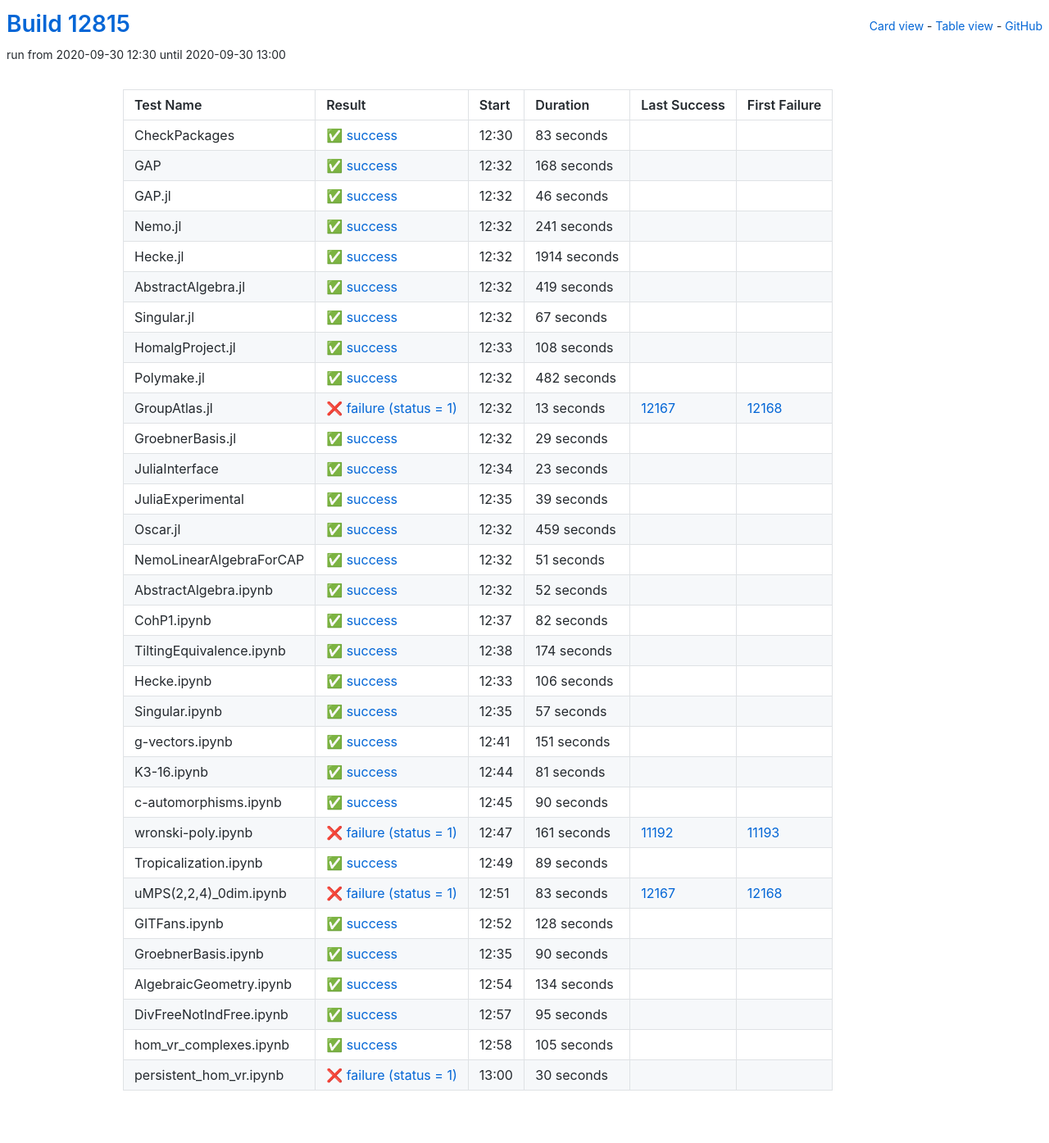
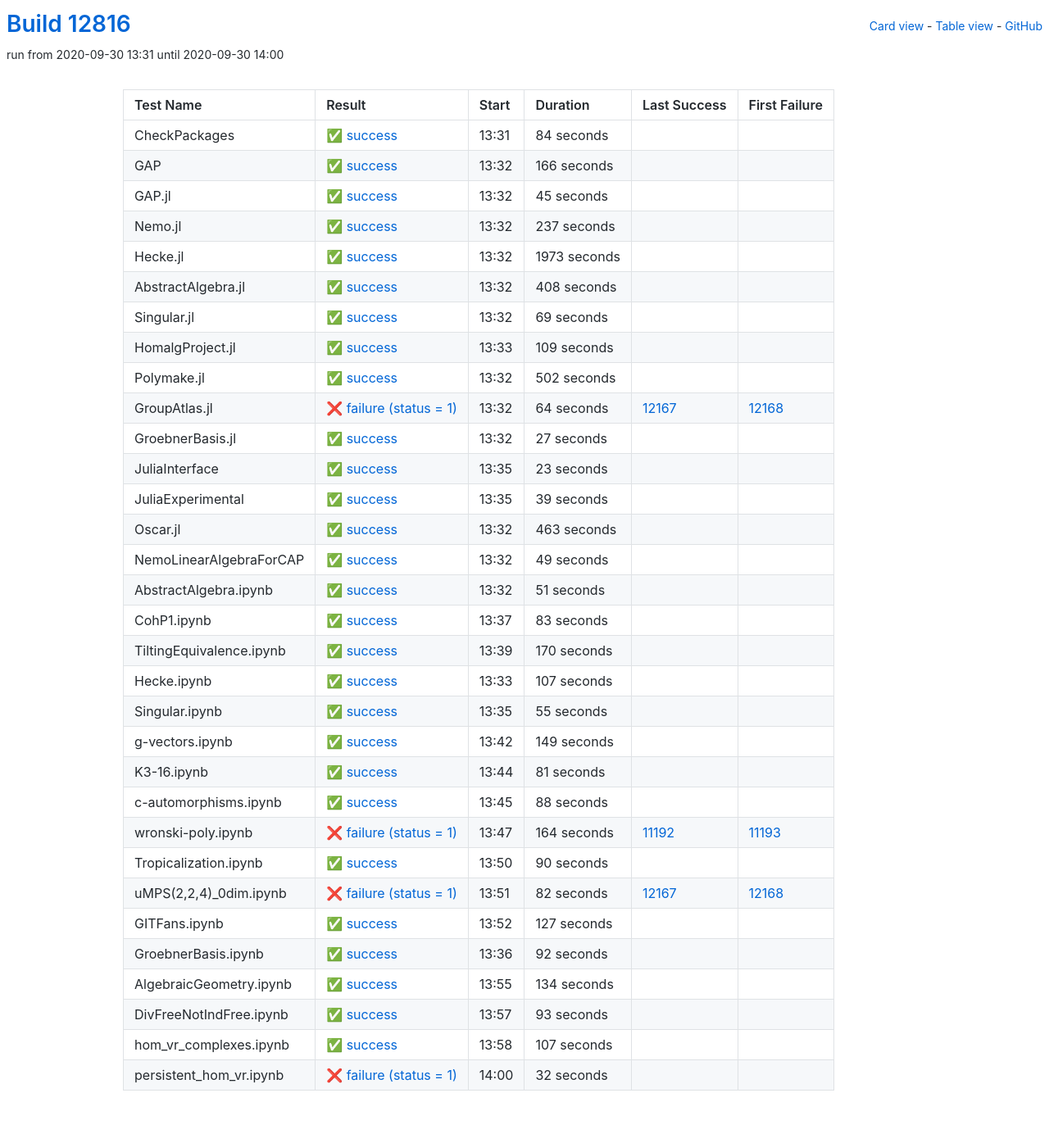
Before and after one commit to oscar-system/oscar-ci-status, a Jekyll site: the page built from table.html, in a window 1280 px wide. Shown: the whole page at 82% size. Built offline with Jekyll 4.4.1, drawn with Linux system fonts in a browser that asks for light colours.

Commit message:
Build #12816

```diff
--- a/_data/ci.yml
+++ b/_data/ci.yml
@@ -1,6 +1,6 @@
 ---
-build: 12815
-build_url: https://oscarci.mathematik.uni-kl.de/job/oscar/12815/
+build: 12816
+build_url: https://oscarci.mathematik.uni-kl.de/job/oscar/12816/
 job: oscar
 organization: oscar-system
 repo: oscar-ci-status
@@ -8,140 +8,140 @@
 tests:
 - name: CheckPackages
   id: checkpackages
-  log: https://oscarci.mathematik.uni-kl.de/job/oscar/12815/artifact/logs/build-12815/CheckPackages.log
-  start: 2020-09-30 12:30
+  log: https://oscarci.mathematik.uni-kl.de/job/oscar/12816/artifact/logs/build-12816/CheckPackages.log
+  start: 2020-09-30 13:31
   success: true
   exitcode: 0
   status: success
-  duration: 83
+  duration: 84
   last_success: false
   last_success_url:
   first_failure: false
   first_failure_url:
 - name: GAP
   id: gap
-  log: https://oscarci.mathematik.uni-kl.de/job/oscar/12815/artifact/logs/build-12815/GAP.log
-  start: 2020-09-30 12:32
+  log: https://oscarci.mathematik.uni-kl.de/job/oscar/12816/artifact/logs/build-12816/GAP.log
+  start: 2020-09-30 13:32
   success: true
   exitcode: 0
   status: success
-  duration: 168
+  duration: 166
   last_success: false
   last_success_url:
   first_failure: false
   first_failure_url:
 - name: GAP.jl
   id: gap-jl
-  log: https://oscarci.mathematik.uni-kl.de/job/oscar/12815/artifact/logs/build-12815/GAP.jl.log
-  start: 2020-09-30 12:32
+  log: https://oscarci.mathematik.uni-kl.de/job/oscar/12816/artifact/logs/build-12816/GAP.jl.log
+  start: 2020-09-30 13:32
   success: true
   exitcode: 0
   status: success
-  duration: 46
+  duration: 45
   last_success: false
   last_success_url:
   first_failure: false
   first_failure_url:
 - name: Nemo.jl
   id: nemo-jl
-  log: https://oscarci.mathematik.uni-kl.de/job/oscar/12815/artifact/logs/build-12815/Nemo.jl.log
-  start: 2020-09-30 12:32
+  log: https://oscarci.mathematik.uni-kl.de/job/oscar/12816/artifact/logs/build-12816/Nemo.jl.log
+  start: 2020-09-30 13:32
   success: true
   exitcode: 0
   status: success
-  duration: 241
+  duration: 237
   last_success: false
   last_success_url:
   first_failure: false
   first_failure_url:
 - name: Hecke.jl
   id: hecke-jl
-  log: https://oscarci.mathematik.uni-kl.de/job/oscar/12815/artifact/logs/build-12815/Hecke.jl.log
-  start: 2020-09-30 12:32
+  log: https://oscarci.mathematik.uni-kl.de/job/oscar/12816/artifact/logs/build-12816/Hecke.jl.log
+  start: 2020-09-30 13:32
   success: true
   exitcode: 0
   status: success
-  duration: 1914
+  duration: 1973
   last_success: false
   last_success_url:
   first_failure: false
   first_failure_url:
 - name: AbstractAlgebra.jl
   id: abstractalgebra-jl
-  log: https://oscarci.mathematik.uni-kl.de/job/oscar/12815/artifact/logs/build-12815/AbstractAlgebra.jl.log
-  start: 2020-09-30 12:32
+  log: https://oscarci.mathematik.uni-kl.de/job/oscar/12816/artifact/logs/build-12816/AbstractAlgebra.jl.log
+  start: 2020-09-30 13:32
   success: true
   exitcode: 0
   status: success
-  duration: 419
+  duration: 408
   last_success: false
   last_success_url:
   first_failure: false
   first_failure_url:
 - name: Singular.jl
   id: singular-jl
-  log: https://oscarci.mathematik.uni-kl.de/job/oscar/12815/artifact/logs/build-12815/Singular.jl.log
-  start: 2020-09-30 12:32
+  log: https://oscarci.mathematik.uni-kl.de/job/oscar/12816/artifact/logs/build-12816/Singular.jl.log
+  start: 2020-09-30 13:32
   success: true
   exitcode: 0
   status: success
-  duration: 67
+  duration: 69
   last_success: false
   last_success_url:
   first_failure: false
   first_failure_url:
 - name: HomalgProject.jl
   id: homalgproject-jl
-  log: https://oscarci.mathematik.uni-kl.de/job/oscar/12815/artifact/logs/build-12815/HomalgProject.jl.log
-  start: 2020-09-30 12:33
+  log: https://oscarci.mathematik.uni-kl.de/job/oscar/12816/artifact/logs/build-12816/HomalgProject.jl.log
+  start: 2020-09-30 13:33
   success: true
   exitcode: 0
   status: success
-  duration: 108
+  duration: 109
   last_success: false
   last_success_url:
   first_failure: false
   first_failure_url:
 - name: Polymake.jl
   id: polymake-jl
-  log: https://oscarci.mathematik.uni-kl.de/job/oscar/12815/artifact/logs/build-12815/Polymake.jl.log
-  start: 2020-09-30 12:32
+  log: https://oscarci.mathematik.uni-kl.de/job/oscar/12816/artifact/logs/build-12816/Polymake.jl.log
+  start: 2020-09-30 13:32
   success: true
   exitcode: 0
   status: success
-  duration: 482
+  duration: 502
   last_success: false
   last_success_url:
   first_failure: false
   first_failure_url:
 - name: GroupAtlas.jl
   id: groupatlas-jl
-  log: https://oscarci.mathematik.uni-kl.de/job/oscar/12815/artifact/logs/build-12815/GroupAtlas.jl.log
-  start: 2020-09-30 12:32
+  log: https://oscarci.mathematik.uni-kl.de/job/oscar/12816/artifact/logs/build-12816/GroupAtlas.jl.log
+  start: 2020-09-30 13:32
   success: false
   exitcode: 1
   status: failure
-  duration: 13
+  duration: 64
   last_success: 12167
   last_success_url: https://oscarci.mathematik.uni-kl.de/job/oscar/12167/
   first_failure: 12168
   first_failure_url: https://oscarci.mathematik.uni-kl.de/job/oscar/12168/
 - name: GroebnerBasis.jl
   id: groebnerbasis-jl
-  log: https://oscarci.mathematik.uni-kl.de/job/oscar/12815/artifact/logs/build-12815/GroebnerBasis.jl.log
-  start: 2020-09-30 12:32
+  log: https://oscarci.mathematik.uni-kl.de/job/oscar/12816/artifact/logs/build-12816/GroebnerBasis.jl.log
+  start: 2020-09-30 13:32
   success: true
   exitcode: 0
   status: success
-  duration: 29
+  duration: 27
   last_success: false
   last_success_url:
   first_failure: false
   first_failure_url:
 - name: JuliaInterface
   id: juliainterface
-  log: https://oscarci.mathematik.uni-kl.de/job/oscar/12815/artifact/logs/build-12815/JuliaInterface.log
-  start: 2020-09-30 12:34
+  log: https://oscarci.mathematik.uni-kl.de/job/oscar/12816/artifact/logs/build-12816/JuliaInterface.log
+  start: 2020-09-30 13:35
   success: true
   exitcode: 0
   status: success
@@ -152,8 +152,8 @@
   first_failure_url:
 - name: JuliaExperimental
   id: juliaexperimental
-  log: https://oscarci.mathematik.uni-kl.de/job/oscar/12815/artifact/logs/build-12815/JuliaExperimental.log
-  start: 2020-09-30 12:35
+  log: https://oscarci.mathematik.uni-kl.de/job/oscar/12816/artifact/logs/build-12816/JuliaExperimental.log
+  start: 2020-09-30 13:35
   success: true
   exitcode: 0
   status: success
@@ -164,20 +164,32 @@
   first_failure_url:
 - name: Oscar.jl
   id: oscar-jl
-  log: https://oscarci.mathematik.uni-kl.de/job/oscar/12815/artifact/logs/build-12815/Oscar.jl.log
-  start: 2020-09-30 12:32
+  log: https://oscarci.mathematik.uni-kl.de/job/oscar/12816/artifact/logs/build-12816/Oscar.jl.log
+  start: 2020-09-30 13:32
   success: true
   exitcode: 0
   status: success
-  duration: 459
+  duration: 463
   last_success: false
   last_success_url:
   first_failure: false
   first_failure_url:
 - name: NemoLinearAlgebraForCAP
   id: nemolinearalgebraforcap
-  log: https://oscarci.mathematik.uni-kl.de/job/oscar/12815/artifact/logs/build-12815/NemoLinearAlgebraForCAP.log
-  start: 2020-09-30 12:32
+  log: https://oscarci.mathematik.uni-kl.de/job/oscar/12816/artifact/logs/build-12816/NemoLinearAlgebraForCAP.log
+  start: 2020-09-30 13:32
+  success: true
+  exitcode: 0
+  status: success
+  duration: 49
+  last_success: false
+  last_success_url:
+  first_failure: false
+  first_failure_url:
+- name: AbstractAlgebra.ipynb
+  id: abstractalgebra-ipynb
+  log: https://oscarci.mathematik.uni-kl.de/job/oscar/12816/artifact/logs/build-12816/AbstractAlgebra.ipynb.log
+  start: 2020-09-30 13:32
   success: true
   exitcode: 0
   status: success
@@ -186,82 +198,70 @@
   last_success_url:
   first_failure: false
   first_failure_url:
-- name: AbstractAlgebra.ipynb
-  id: abstractalgebra-ipynb
-  log: https://oscarci.mathematik.uni-kl.de/job/oscar/12815/artifact/logs/build-12815/AbstractAlgebra.ipynb.log
-  start: 2020-09-30 12:32
+- name: CohP1.ipynb
+  id: cohp1-ipynb
+  log: https://oscarci.mathematik.uni-kl.de/job/oscar/12816/artifact/logs/build-12816/CohP1.ipynb.log
+  start: 2020-09-30 13:37
   success: true
   exitcode: 0
   status: success
-  duration: 52
-  last_success: false
-  last_success_url:
-  first_failure: false
-  first_failure_url:
-- name: CohP1.ipynb
-  id: cohp1-ipynb
-  log: https://oscarci.mathematik.uni-kl.de/job/oscar/12815/artifact/logs/build-12815/CohP1.ipynb.log
-  start: 2020-09-30 12:37
-  success: true
-  exitcode: 0
-  status: success
-  duration: 82
+  duration: 83
   last_success: false
   last_success_url:
   first_failure: false
   first_failure_url:
 - name: TiltingEquivalence.ipynb
   id: tiltingequivalence-ipynb
-  log: https://oscarci.mathematik.uni-kl.de/job/oscar/12815/artifact/logs/build-12815/TiltingEquivalence.ipynb.log
-  start: 2020-09-30 12:38
+  log: https://oscarci.mathematik.uni-kl.de/job/oscar/12816/artifact/logs/build-12816/TiltingEquivalence.ipynb.log
+  start: 2020-09-30 13:39
   success: true
   exitcode: 0
   status: success
-  duration: 174
+  duration: 170
   last_success: false
   last_success_url:
   first_failure: false
   first_failure_url:
 - name: Hecke.ipynb
   id: hecke-ipynb
-  log: https://oscarci.mathematik.uni-kl.de/job/oscar/12815/artifact/logs/build-12815/Hecke.ipynb.log
-  start: 2020-09-30 12:33
+  log: https://oscarci.mathematik.uni-kl.de/job/oscar/12816/artifact/logs/build-12816/Hecke.ipynb.log
+  start: 2020-09-30 13:33
   success: true
   exitcode: 0
   status: success
-  duration: 106
+  duration: 107
   last_success: false
   last_success_url:
   first_failure: false
   first_failure_url:
 - name: Singular.ipynb
   id: singular-ipynb
-  log: https://oscarci.mathematik.uni-kl.de/job/oscar/12815/artifact/logs/build-12815/Singular.ipynb.log
-  start: 2020-09-30 12:35
+  log: https://oscarci.mathematik.uni-kl.de/job/oscar/12816/artifact/logs/build-12816/Singular.ipynb.log
+  start: 2020-09-30 13:35
   success: true
   exitcode: 0
   status: success
-  duration: 57
+  duration: 55
   last_success: false
   last_success_url:
   first_failure: false
   first_failure_url:
 - name: g-vectors.ipynb
   id: g-vectors-ipynb
-  log: https://oscarci.mathematik.uni-kl.de/job/oscar/12815/artifact/logs/build-12815/g-vectors.ipynb.log
-  start: 2020-09-30 12:41
+  log: https://oscarci.mathematik.uni-kl.de/job/oscar/12816/artifact/logs/build-12816/g-vectors.ipynb.log
+  start: 2020-09-30 13:42
   success: true
   exitcode: 0
   status: success
-  duration: 151
+  duration: 149
   last_success: false
   last_success_url:
   first_failure: false
   first_failure_url:
 - name: K3-16.ipynb
   id: k3-16-ipynb
-  log: https://oscarci.mathematik.uni-kl.de/job/oscar/12815/artifact/logs/build-12815/K3-16.ipynb.log
-  start: 2020-09-30 12:44
+  log: https://oscarci.mathematik.uni-kl.de/job/oscar/12816/artifact/logs/build-12816/K3-16.ipynb.log
+  start: 2020-09-30 13:44
   success: true
   exitcode: 0
   status: success
@@ -272,8 +272,32 @@
   first_failure_url:
 - name: c-automorphisms.ipynb
   id: c-automorphisms-ipynb
-  log: https://oscarci.mathematik.uni-kl.de/job/oscar/12815/artifact/logs/build-12815/c-automorphisms.ipynb.log
-  start: 2020-09-30 12:45
+  log: https://oscarci.mathematik.uni-kl.de/job/oscar/12816/artifact/logs/build-12816/c-automorphisms.ipynb.log
+  start: 2020-09-30 13:45
+  success: true
+  exitcode: 0
+  status: success
+  duration: 88
+  last_success: false
+  last_success_url:
+  first_failure: false
+  first_failure_url:
+- name: wronski-poly.ipynb
+  id: wronski-poly-ipynb
+  log: https://oscarci.mathematik.uni-kl.de/job/oscar/12816/artifact/logs/build-12816/wronski-poly.ipynb.log
+  start: 2020-09-30 13:47
+  success: false
+  exitcode: 1
+  status: failure
+  duration: 164
+  last_success: 11192
+  last_success_url: https://oscarci.mathematik.uni-kl.de/job/oscar/11192/
+  first_failure: 11193
+  first_failure_url: https://oscarci.mathematik.uni-kl.de/job/oscar/11193/
+- name: Tropicalization.ipynb
+  id: tropicalization-ipynb
+  log: https://oscarci.mathematik.uni-kl.de/job/oscar/12816/artifact/logs/build-12816/Tropicalization.ipynb.log
+  start: 2020-09-30 13:50
   success: true
   exitcode: 0
   status: success
@@ -282,70 +306,46 @@
   last_success_url:
   first_failure: false
   first_failure_url:
-- name: wronski-poly.ipynb
-  id: wronski-poly-ipynb
-  log: https://oscarci.mathematik.uni-kl.de/job/oscar/12815/artifact/logs/build-12815/wronski-poly.ipynb.log
-  start: 2020-09-30 12:47
+- name: uMPS(2,2,4)_0dim.ipynb
+  id: umps-2-2-4-0dim-ipynb
+  log: https://oscarci.mathematik.uni-kl.de/job/oscar/12816/artifact/logs/build-12816/uMPS-2-2-4-_0dim.ipynb.log
+  start: 2020-09-30 13:51
   success: false
   exitcode: 1
   status: failure
-  duration: 161
-  last_success: 11192
-  last_success_url: https://oscarci.mathematik.uni-kl.de/job/oscar/11192/
-  first_failure: 11193
-  first_failure_url: https://oscarci.mathematik.uni-kl.de/job/oscar/11193/
-- name: Tropicalization.ipynb
-  id: tropicalization-ipynb
-  log: https://oscarci.mathematik.uni-kl.de/job/oscar/12815/artifact/logs/build-12815/Tropicalization.ipynb.log
-  start: 2020-09-30 12:49
-  success: true
-  exitcode: 0
-  status: success
-  duration: 89
-  last_success: false
-  last_success_url:
-  first_failure: false
-  first_failure_url:
-- name: uMPS(2,2,4)_0dim.ipynb
-  id: umps-2-2-4-0dim-ipynb
-  log: https://oscarci.mathematik.uni-kl.de/job/oscar/12815/artifact/logs/build-12815/uMPS-2-2-4-_0dim.ipynb.log
-  start: 2020-09-30 12:51
-  success: false
-  exitcode: 1
-  status: failure
-  duration: 83
+  duration: 82
   last_success: 12167
   last_success_url: https://oscarci.mathematik.uni-kl.de/job/oscar/12167/
   first_failure: 12168
   first_failure_url: https://oscarci.mathematik.uni-kl.de/job/oscar/12168/
 - name: GITFans.ipynb
   id: gitfans-ipynb
-  log: https://oscarci.mathematik.uni-kl.de/job/oscar/12815/artifact/logs/build-12815/GITFans.ipynb.log
-  start: 2020-09-30 12:52
+  log: https://oscarci.mathematik.uni-kl.de/job/oscar/12816/artifact/logs/build-12816/GITFans.ipynb.log
+  start: 2020-09-30 13:52
   success: true
   exitcode: 0
   status: success
-  duration: 128
+  duration: 127
   last_success: false
   last_success_url:
   first_failure: false
   first_failure_url:
 - name: GroebnerBasis.ipynb
   id: groebnerbasis-ipynb
-  log: https://oscarci.mathematik.uni-kl.de/job/oscar/12815/artifact/logs/build-12815/GroebnerBasis.ipynb.log
-  start: 2020-09-30 12:35
+  log: https://oscarci.mathematik.uni-kl.de/job/oscar/12816/artifact/logs/build-12816/GroebnerBasis.ipynb.log
+  start: 2020-09-30 13:36
   success: true
   exitcode: 0
   status: success
-  duration: 90
+  duration: 92
   last_success: false
   last_success_url:
   first_failure: false
   first_failure_url:
 - name: AlgebraicGeometry.ipynb
   id: algebraicgeometry-ipynb
-  log: https://oscarci.mathematik.uni-kl.de/job/oscar/12815/artifact/logs/build-12815/AlgebraicGeometry.ipynb.log
-  start: 2020-09-30 12:54
+  log: https://oscarci.mathematik.uni-kl.de/job/oscar/12816/artifact/logs/build-12816/AlgebraicGeometry.ipynb.log
+  start: 2020-09-30 13:55
   success: true
   exitcode: 0
   status: success
@@ -356,36 +356,36 @@
   first_failure_url:
 - name: DivFreeNotIndFree.ipynb
   id: divfreenotindfree-ipynb
-  log: https://oscarci.mathematik.uni-kl.de/job/oscar/12815/artifact/logs/build-12815/DivFreeNotIndFree.ipynb.log
-  start: 2020-09-30 12:57
+  log: https://oscarci.mathematik.uni-kl.de/job/oscar/12816/artifact/logs/build-12816/DivFreeNotIndFree.ipynb.log
+  start: 2020-09-30 13:57
   success: true
   exitcode: 0
   status: success
-  duration: 95
+  duration: 93
   last_success: false
   last_success_url:
   first_failure: false
   first_failure_url:
 - name: hom_vr_complexes.ipynb
   id: hom-vr-complexes-ipynb
-  log: https://oscarci.mathematik.uni-kl.de/job/oscar/12815/artifact/logs/build-12815/hom_vr_complexes.ipynb.log
-  start: 2020-09-30 12:58
+  log: https://oscarci.mathematik.uni-kl.de/job/oscar/12816/artifact/logs/build-12816/hom_vr_complexes.ipynb.log
+  start: 2020-09-30 13:58
   success: true
   exitcode: 0
   status: success
-  duration: 105
+  duration: 107
   last_success: false
   last_success_url:
   first_failure: false
   first_failure_url:
 - name: persistent_hom_vr.ipynb
   id: persistent-hom-vr-ipynb
-  log: https://oscarci.mathematik.uni-kl.de/job/oscar/12815/artifact/logs/build-12815/persistent_hom_vr.ipynb.log
-  start: 2020-09-30 13:00
+  log: https://oscarci.mathematik.uni-kl.de/job/oscar/12816/artifact/logs/build-12816/persistent_hom_vr.ipynb.log
+  start: 2020-09-30 14:00
   success: false
   exitcode: 1
   status: failure
-  duration: 30
+  duration: 32
   last_success: false
   last_success_url:
   first_failure: false
```
Also changed, not shown: README.md.
